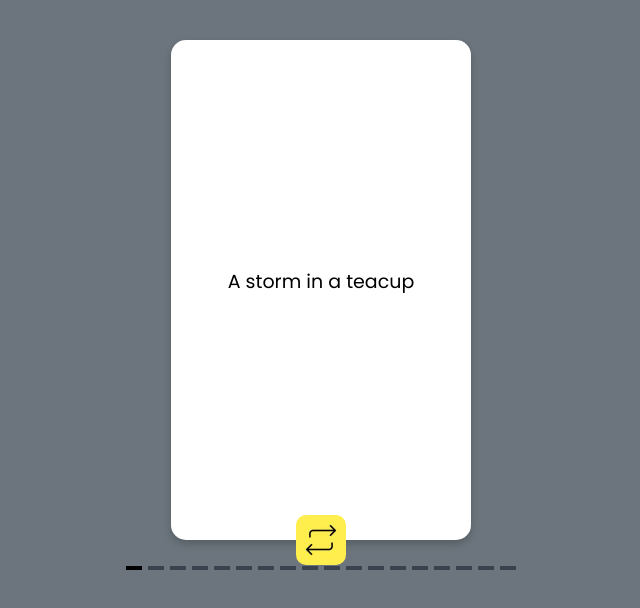
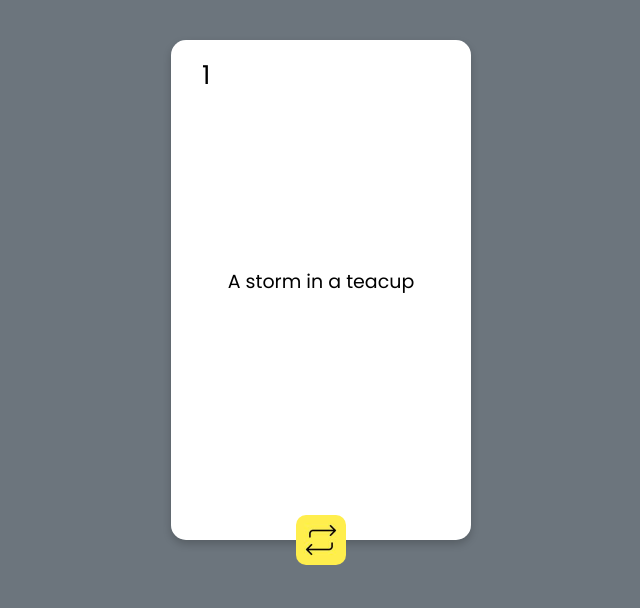
Before and after one commit to silverhand7/english-course, a Vue app: page /course in a window 1280 px wide. Shown: the top 608 px of the page, without its empty margins (319-959 px from the left). Built offline with nearby package versions, Linux system fonts and the light colour scheme.

Commit message:
add numbers

```diff
--- a/src/components/CourseCarousel.vue
+++ b/src/components/CourseCarousel.vue
@@ -1,7 +1,13 @@
 <template>
     <Carousel v-if="!showScore" :items-to-show="1">
         <Slide v-for="material in materials" :key="material.id">
-            <FlipCard v-if="material.type === 'course'" :name="material.name" :meaning="material.meaning" :example="material.example" />
+            <FlipCard
+                v-if="material.type === 'course'"
+                :number="material.id"
+                :name="material.name"
+                :meaning="material.meaning"
+                :example="material.example"
+            />
 
             <QuizCard
                 v-if="material.type === 'quiz'"
@@ -12,7 +18,7 @@
         </Slide>
 
         <template #addons>
-            <pagination />
+            <!-- <pagination /> -->
         </template>
     </Carousel>
     <div v-else class="score bg-white p-4 text-center d-flex align-items-center justify-content-center">
--- a/src/components/FlipCard.vue
+++ b/src/components/FlipCard.vue
@@ -3,6 +3,7 @@
         <div class="flip-card" :class="{ clicked: isFlipped }">
             <div class="flip-card-inner">
                 <div class="flip-card-front">
+                    <span class="flip-number">{{ number }}</span>
                     <p>{{ name }}</p>
                 </div>
                 <div class="flip-card-back bg-primary text-light">
@@ -25,6 +26,11 @@
 <script>
 export default {
     props: {
+        number: {
+            required: false,
+            type: Number,
+            default: 0,
+        },
         name: {
             required: true,
             type: String,
@@ -96,6 +102,15 @@ export default {
         background: white;
     }
 
+    .flip-number {
+        position: absolute;
+        top: 12px;
+        left: 10px;
+        padding: 10px 21px;
+        border-radius: 12px;
+        font-size: 26px;
+    }
+
     .flip-card-back {
         z-index: -1;
         background-color: #2e5d2d;
--- a/src/data.json
+++ b/src/data.json
@@ -161,6 +161,120 @@
                     "isTrue": false
                 }
             ]
+        },
+        {
+            "id": 19,
+            "type": "quiz",
+            "question": "He has been working at the factory for a very long time!",
+            "answers": [
+                {
+                    "answer": "donkey's years",
+                    "isTrue": false
+                },
+                {
+                    "answer": "a chill pill",
+                    "isTrue": false
+                },
+                {
+                    "answer": "as dead as a doornail",
+                    "isTrue": true
+                }
+            ]
+        },
+        {
+            "id": 20,
+            "type": "quiz",
+            "question": "I think I am going to go ask Ron and obtain some information about this propsal.",
+            "answers": [
+                {
+                    "answer": "take a chill pill",
+                    "isTrue": false
+                },
+                {
+                    "answer": "show myself out",
+                    "isTrue": false
+                },
+                {
+                    "answer": "pick Ron's brain",
+                    "isTrue": true
+                }
+            ]
+        },
+        {
+            "id": 20,
+            "type": "quiz",
+            "question": "She is a nice girl, but she's __________________.",
+            "answers": [
+                {
+                    "answer": "nothing to write home about",
+                    "isTrue": true
+                },
+                {
+                    "answer": "taking a chill pill",
+                    "isTrue": false
+                },
+                {
+                    "answer": "putting the feelers out",
+                    "isTrue": false
+                }
+            ]
+        },
+        {
+            "id": 20,
+            "type": "quiz",
+            "question": "I love my new computer! It is __________________.",
+            "answers": [
+                {
+                    "answer": "as dead as a doornail",
+                    "isTrue": false
+                },
+                {
+                    "answer": "everything but the kitchen sink",
+                    "isTrue": false
+                },
+                {
+                    "answer": "the best thing since sliced bread",
+                    "isTrue": true
+                }
+            ]
+        },
+        {
+            "id": 21,
+            "type": "quiz",
+            "question": "__________________! The restaurant should be around here",
+            "answers": [
+                {
+                    "answer": "Take a chill pill",
+                    "isTrue": false
+                },
+                {
+                    "answer": "Keep your eyes peeled",
+                    "isTrue": true
+                },
+                {
+                    "answer": "I'll show myself out",
+                    "isTrue": false
+                }
+            ]
+        },
+        {
+            "id": 21,
+            "type": "quiz",
+            "question": "__________________! Everything will be fine in the end.",
+            "answers": [
+                {
+                    "answer": "Take a chill pill",
+                    "isTrue": true
+                },
+                {
+                    "answer": "Put the feelers out",
+                    "isTrue": false
+                },
+                {
+                    "answer": "Kick the bucket",
+                    "isTrue": false
+                }
+            ]
         }
     ]
 }
```
